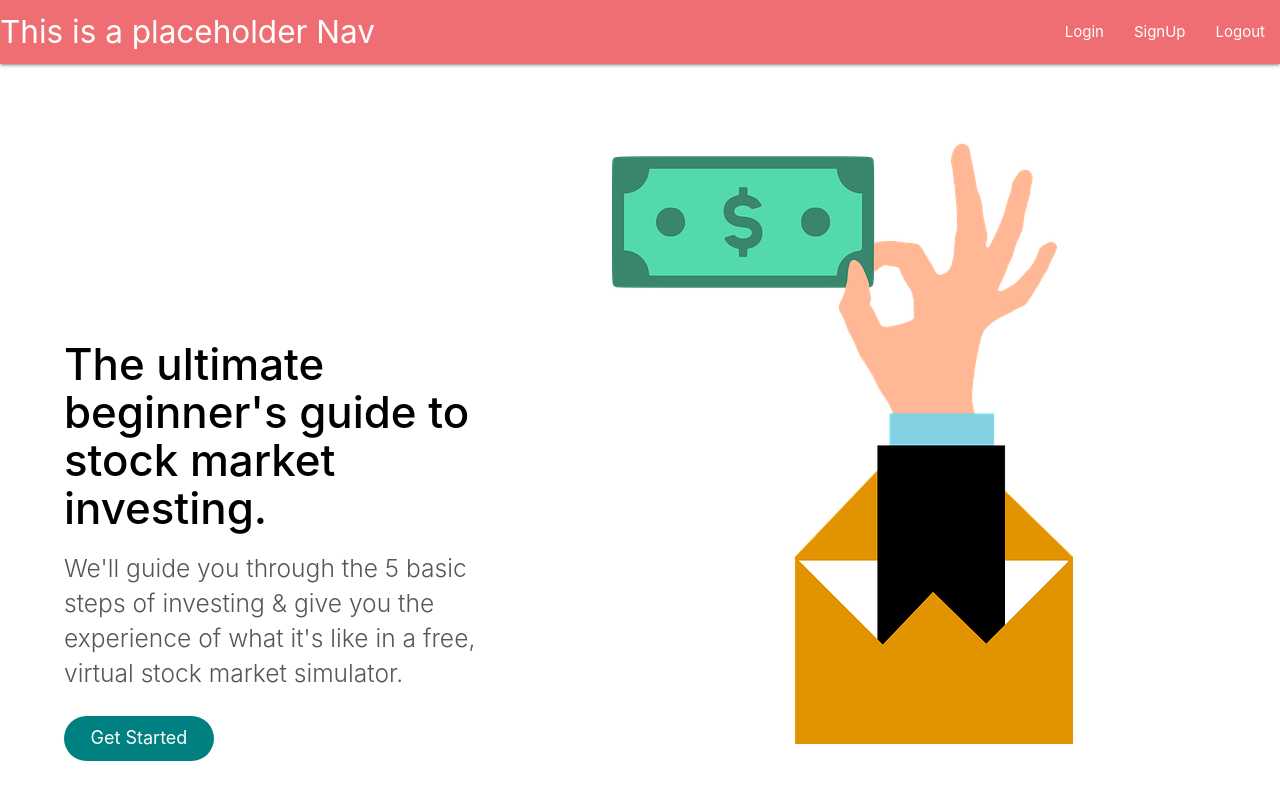
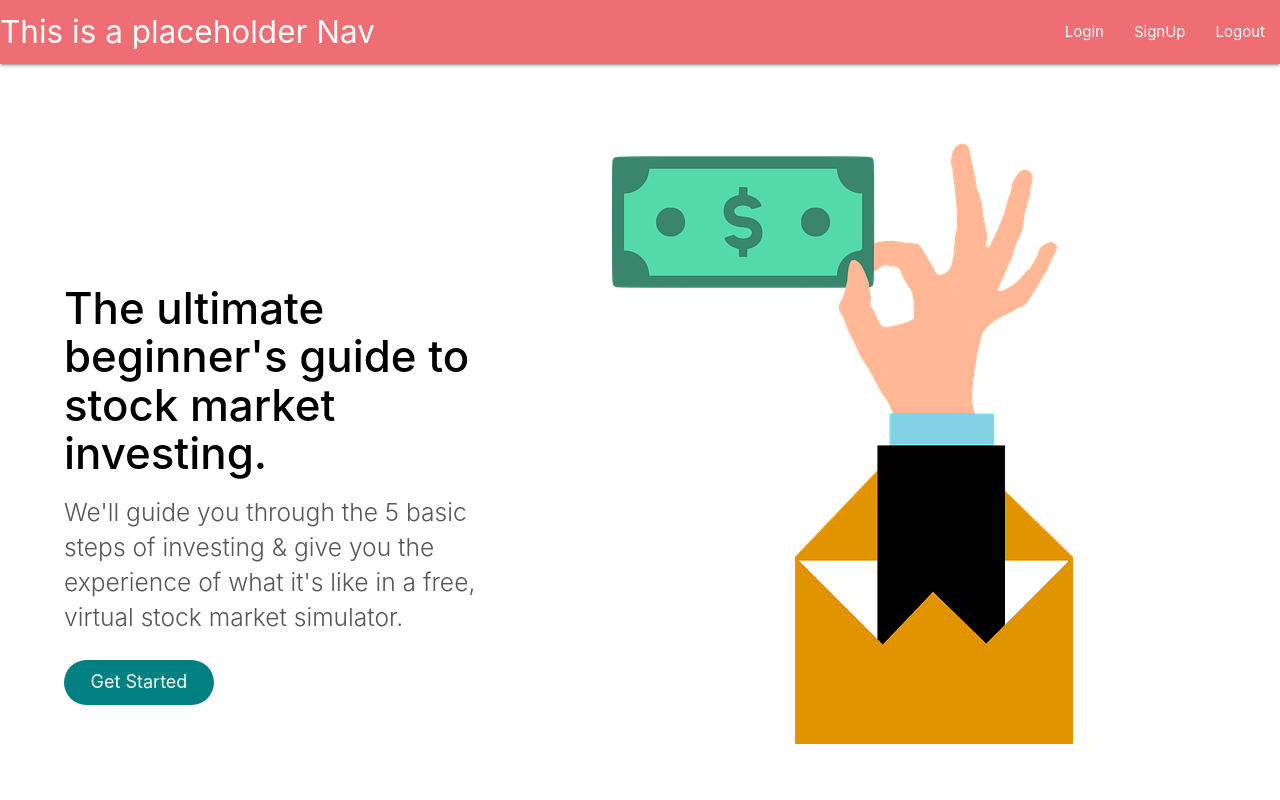
Before and after one commit to asmaa-aboasha/MoneyVestor, a React (Create React App) app in the folder client/: page / in a window 1280 px wide. Built offline with nearby package versions, Linux system fonts and the light colour scheme; no server answers.

Commit message:
Changed headline container styling

```diff
--- a/client/src/components/Headline/Headline.css
+++ b/client/src/components/Headline/Headline.css
@@ -2,6 +2,8 @@
     width: 40%;
     padding-left: 5%;
     display: inline-block;
+    vertical-align: top;
+    margin-top: 15%;
 }
 
 #headline {
```
